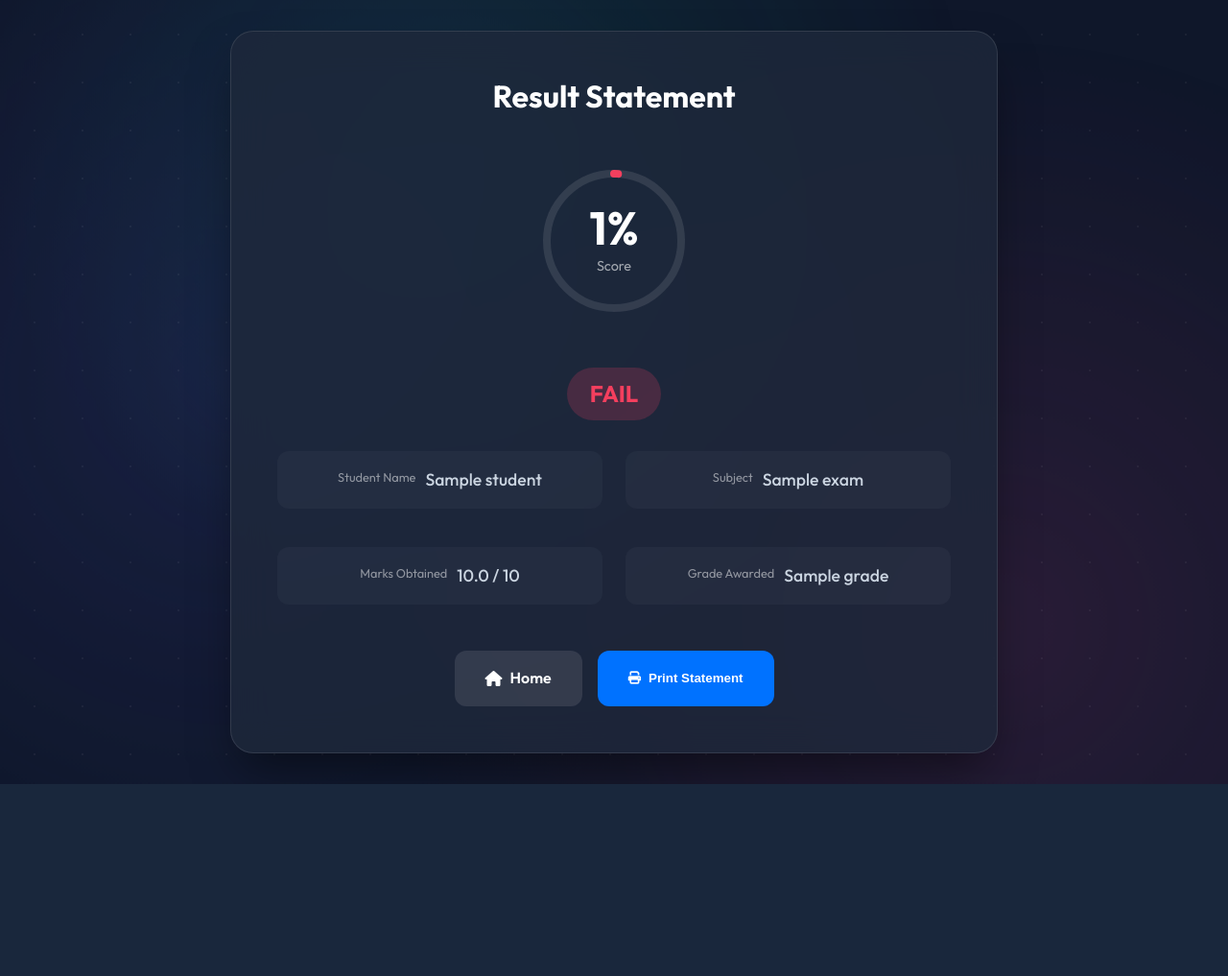
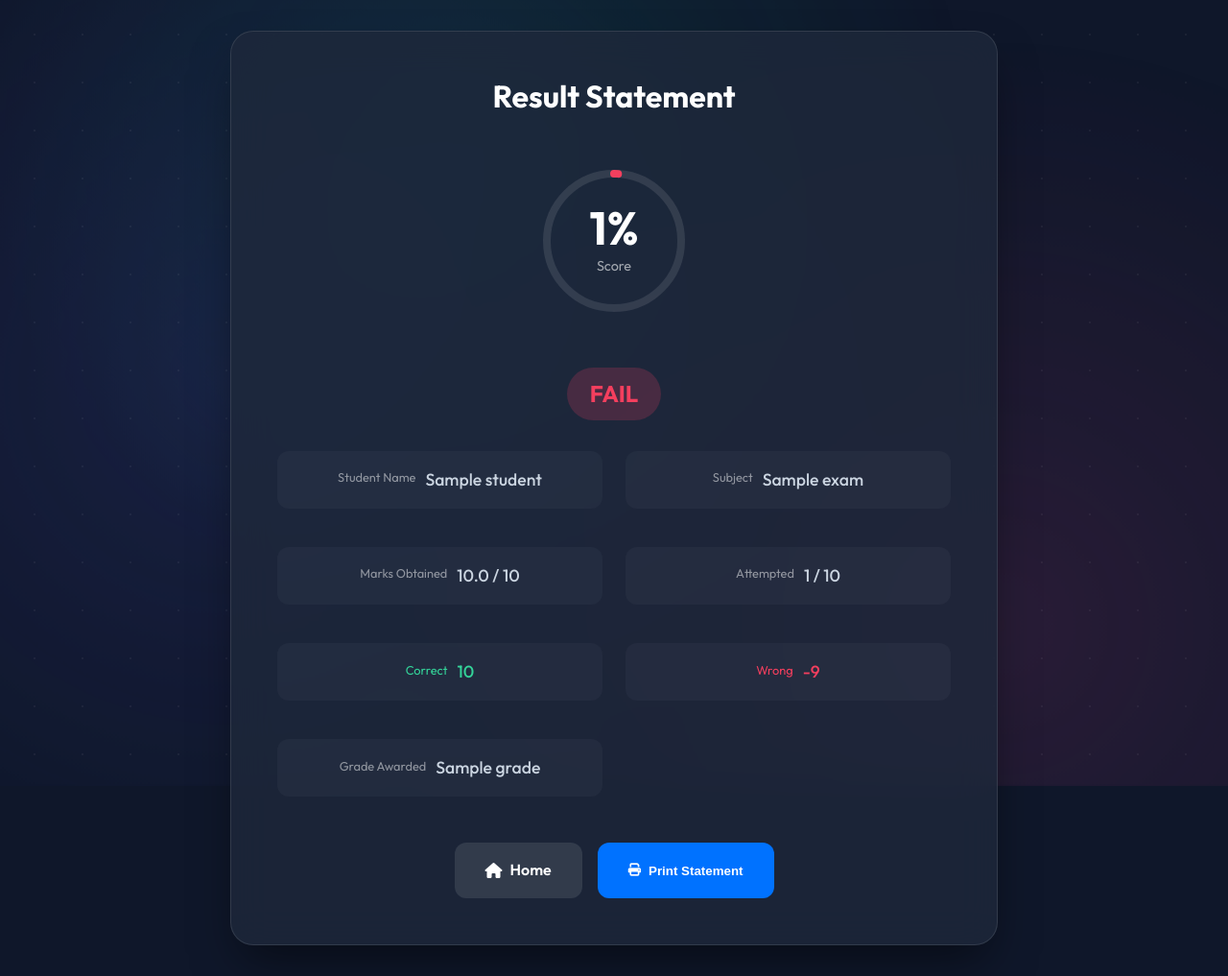
Before and after one commit to TELLYHUBCLOUD/dark-satellite, a Flask app: page /result/1 in a window 1280 px wide. Shown: the whole page at 96% size. Before the commit the page ends 817 px from the top, so only its background shows below. Run offline with Flask 3, Linux system fonts and the light colour scheme; a database or web service that is not in the repository returns one stand-in record (values such as "Sample title"); some libraries are stand-ins or nearby versions.

Commit message:
DDSFDSFDS

```diff
--- a/app.py
+++ b/app.py
@@ -402,7 +402,10 @@ def result_page(roll_number):
                     'percentage': exam['percentage'],
                     'grade': exam['grade'],
                     'exam_date': format_datetime(exam['submit_time']),
-                    'status': 'PASS' if exam['percentage'] >= app.config['PASSING_MARKS'] else 'FAIL'
+                    'status': 'PASS' if exam['percentage'] >= app.config['PASSING_MARKS'] else 'FAIL',
+                    'attempted': len(exam.get('answers', {})),
+                    'correct': int(exam['score']),
+                    'wrong': len(exam.get('answers', {})) - int(exam['score'])
                 })
 
         if not results:
--- a/templates/result.html
+++ b/templates/result.html
@@ -301,6 +301,18 @@
                 <span class="detail-value">{{ "%.1f"|format(exam.score) }} / {{ exam.total }}</span>
             </div>
             <div class="detail-item">
+                <span class="detail-label">Attempted</span>
+                <span class="detail-value">{{ exam.attempted }} / {{ exam.total }}</span>
+            </div>
+            <div class="detail-item">
+                <span class="detail-label" style="color: #34d399;">Correct</span>
+                <span class="detail-value" style="color: #34d399;">{{ exam.correct }}</span>
+            </div>
+            <div class="detail-item">
+                <span class="detail-label" style="color: #f43f5e;">Wrong</span>
+                <span class="detail-value" style="color: #f43f5e;">{{ exam.wrong }}</span>
+            </div>
+            <div class="detail-item">
                 <span class="detail-label">Grade Awarded</span>
                 <span class="detail-value">{{ exam.grade }}</span>
             </div>
```
